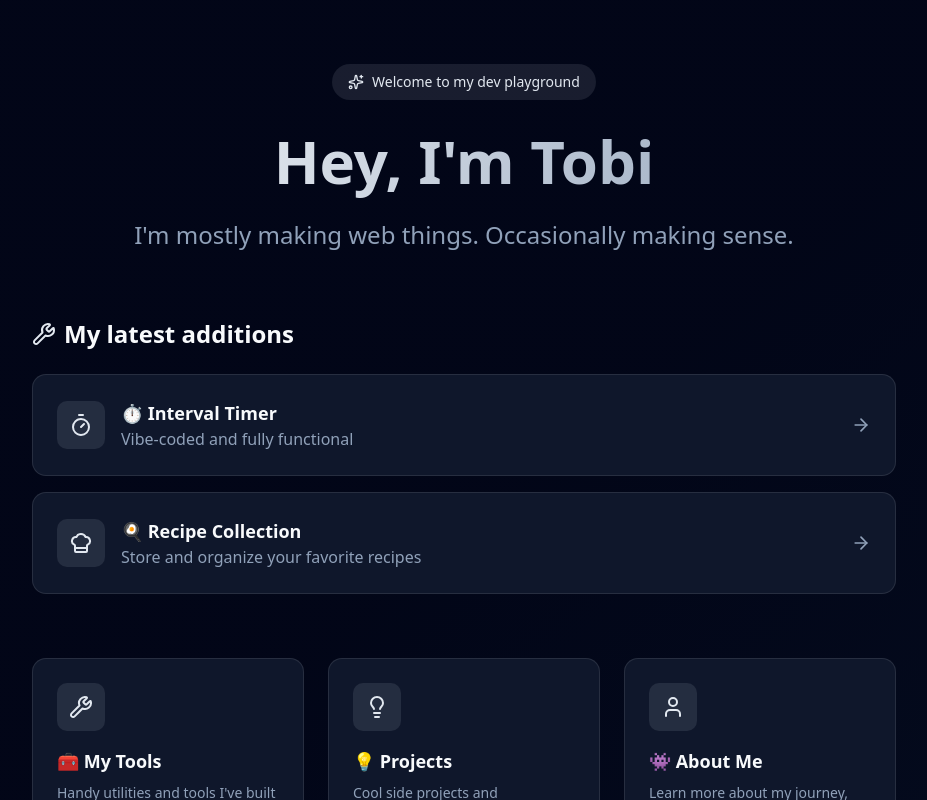
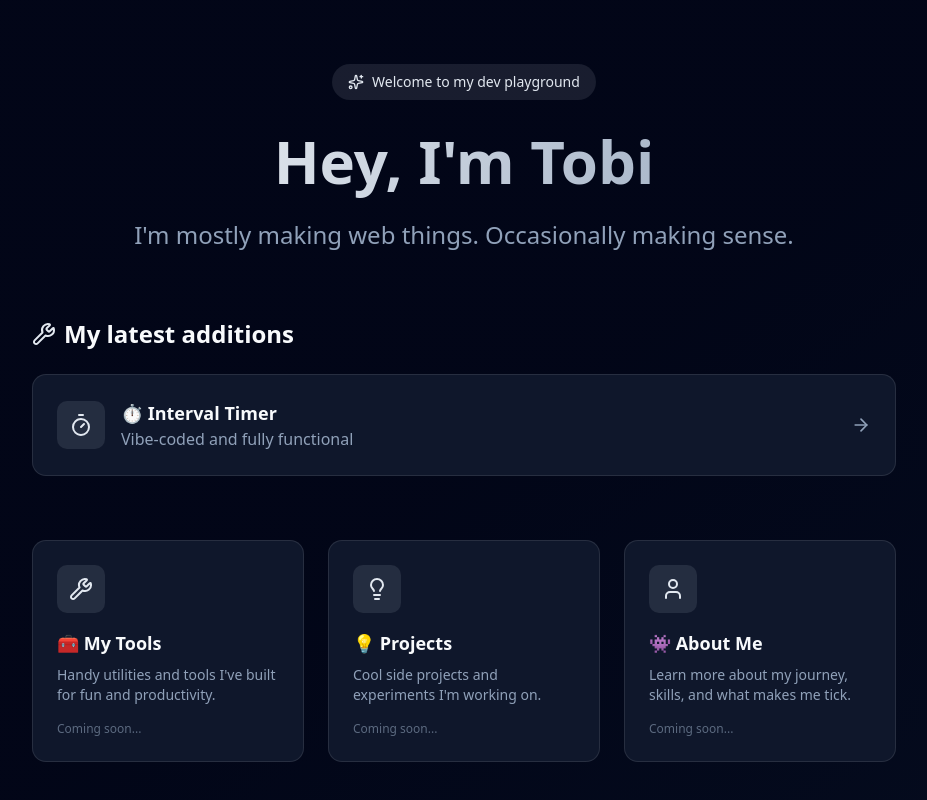
Before and after one commit to Twanghofer/tobito.dev, a Next.js app: page / in a window 1280 px wide. Shown: the top 800 px of the page, without its empty margins (176-1103 px from the left). Built offline with nearby package versions, Linux system fonts and the light colour scheme; no server answers; what @convex-dev/auth would draw is missing.

Commit message:
feat: hide link to recipe app for now

```diff
--- a/app/page.tsx
+++ b/app/page.tsx
@@ -1,6 +1,5 @@
 import {
   ArrowRight,
-  ChefHat,
   Lightbulb,
   Sparkles,
   Timer,
@@ -59,7 +58,7 @@ export default function Home() {
               </div>
             </Link>
 
-            <Link
+            {/*   <Link
               href="/apps/recipes"
               className="group block bg-card border border-border rounded-xl p-6 hover:border-primary/50 transition-all duration-300 hover:shadow-lg hover:shadow-primary/10"
             >
@@ -79,7 +78,7 @@ export default function Home() {
                 </div>
                 <ArrowRight className="w-5 h-5 text-muted-foreground group-hover:text-primary group-hover:translate-x-1 transition-all" />
               </div>
-            </Link>
+            </Link> */}
           </div>
         </div>
 
```
